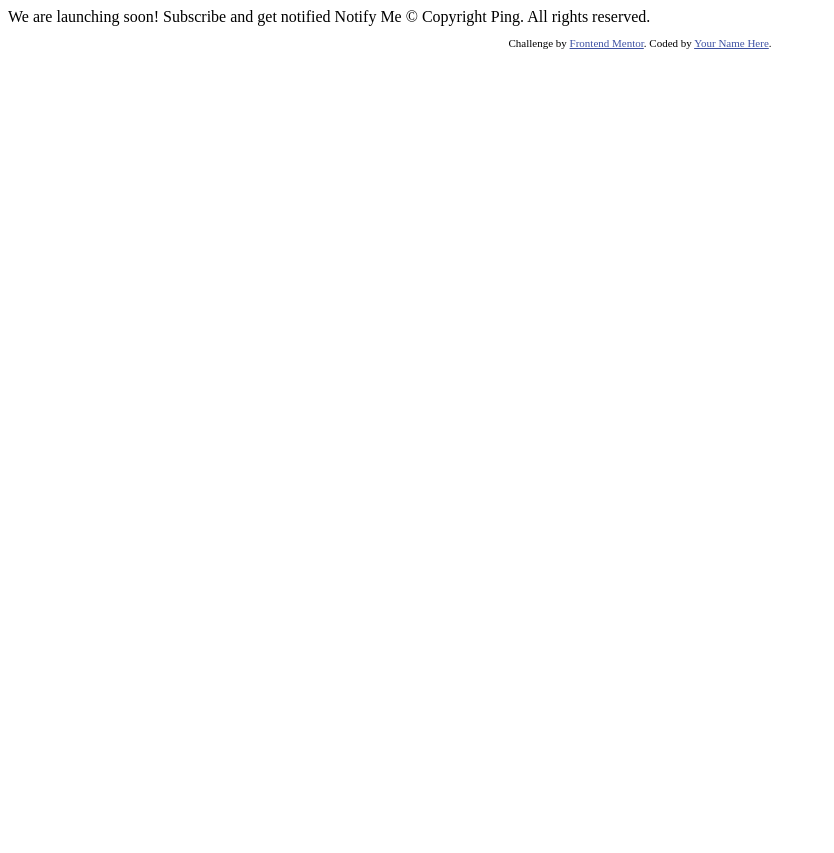
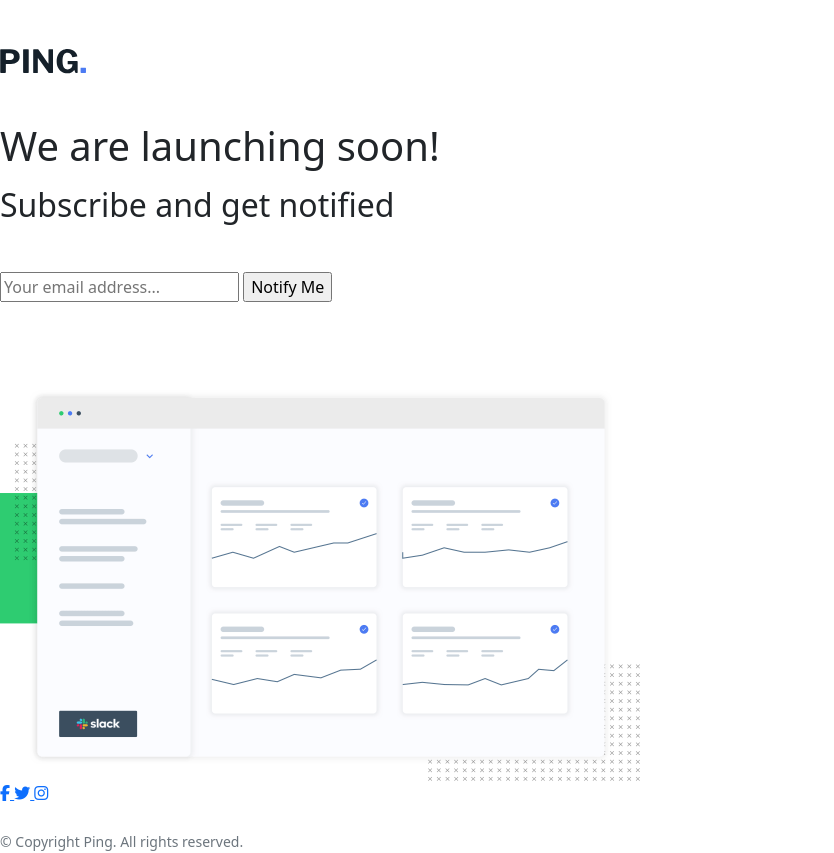
Before and after one commit to adimchithecreator/fictional-rotary-phone, a plain HTML site: page index.html in a window 1280 px wide. Shown: the whole page, without its empty margins (0-834 px from the left). Before the commit the page ends 800 px from the top, so only its background shows below. Drawn offline with nearby package versions, Linux system fonts and the light colour scheme.

Commit message:
Add files via upload

```diff
--- a/index.html
+++ b/index.html
@@ -5,30 +5,46 @@
   <meta name="viewport" content="width=device-width, initial-scale=1.0"> <!-- displays site properly based on user's device -->
 
   <link rel="icon" type="image/png" sizes="32x32" href="./images/favicon-32x32.png">
-
+  <link href="https://cdn.jsdelivr.net/npm/bootstrap@5.0.2/dist/css/bootstrap.min.css" rel="stylesheet" integrity="sha384-EVSTQN3/azprG1Anm3QDgpJLIm9Nao0Yz1ztcQTwFspd3yD65VohhpuuCOmLASjC" crossorigin="anonymous">
+  <link rel="stylesheet" href="style.css">
+  <link rel="preconnect" href="https://fonts.googleapis.com">
+<link rel="preconnect" href="https://fonts.gstatic.com" crossorigin>
+<link href="https://fonts.googleapis.com/css2?family=Libre+Franklin:wght@300;600;700&display=swap" rel="stylesheet">
+  <script src="https://kit.fontawesome.com/9a3976d2f0.js" crossorigin="anonymous"></script>
   <title>Frontend Mentor | Ping coming soon page</title>
 
-  <!-- Feel free to remove these styles or customise in your own stylesheet 👍 -->
-  <style>
-    .attribution { font-size: 11px; text-align: center; }
-    .attribution a { color: hsl(228, 45%, 44%); }
-  </style>
+
 </head>
 <body>
+  <img src="images/logo.svg" class="mt-5" alt="">
+  <h1 class="mt-5">
 
-  We are launching soon!
+  We are launching <span> soon!</span>
+</h1>
+<h2 class="mb-5 mt-3">
 
   Subscribe and get notified
-
-  Notify Me
-
-  &copy; Copyright Ping. All rights reserved.
-
-  <footer>
-    <p class="attribution">
-      Challenge by <a href="https://www.frontendmentor.io?ref=challenge" target="_blank">Frontend Mentor</a>.
-      Coded by <a href="#">Your Name Here</a>.
-    </p>
+</h2>
+<form>
+ <input type="email" class="input mr-5" id="email" placeholder="Your email address...">
+<input type="submit" class="button" value="Notify Me">
+</form>
+<p id="error"></p>
+ <br>
+ <img src="images/illustration-dashboard.png" class="img-fluid w-50 mt-5" alt="">
+<footer>
+  <div class="social-links">
+    <a href="#">
+  <i class="fa-brands fa-facebook-f"></i> </a>
+  <a href="#">
+  <i class="fa-brands fa-twitter"></i> </a>
+  <a href="#" >
+  <i class="fa-brands fa-instagram"></i> </a>
+  </div>
+  <br>
+<small class="text-muted">
+  &copy; Copyright Ping. All rights reserved. </small>
   </footer>
+  <script src="app.js"></script>
 </body>
 </html>
```
